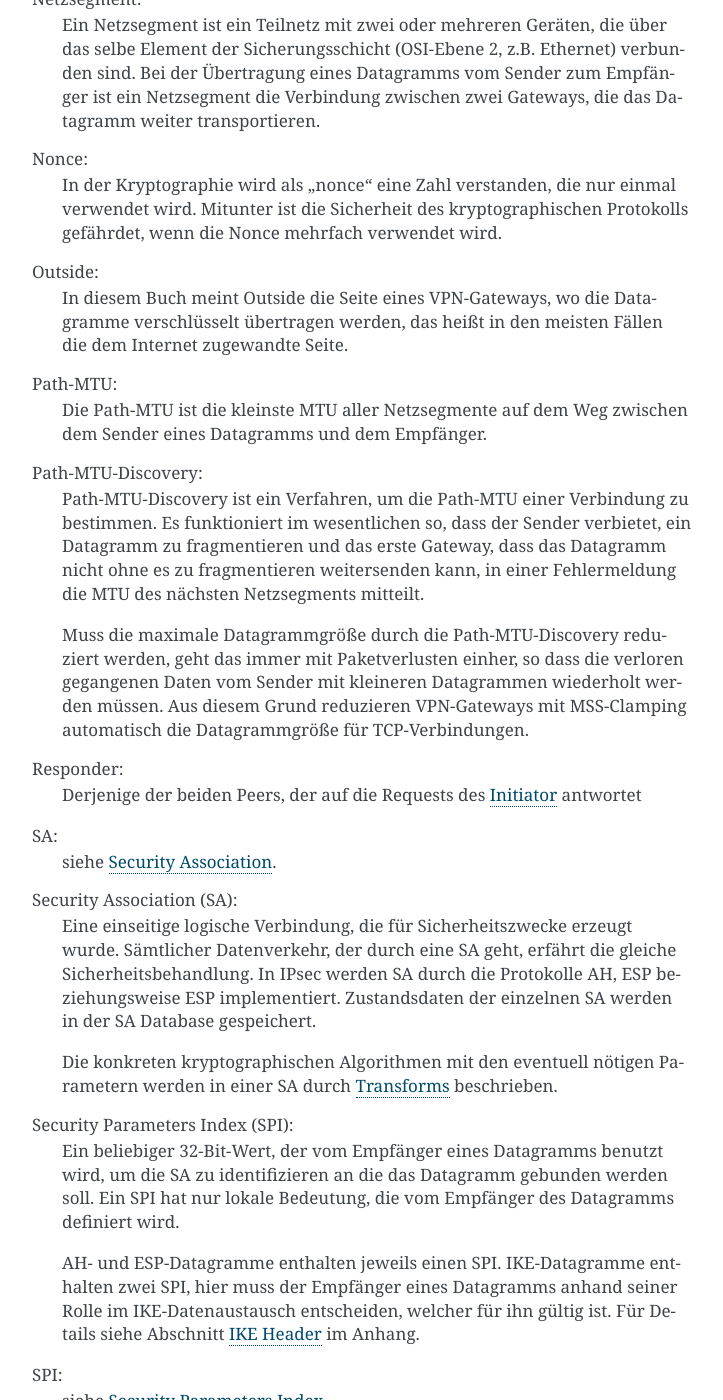
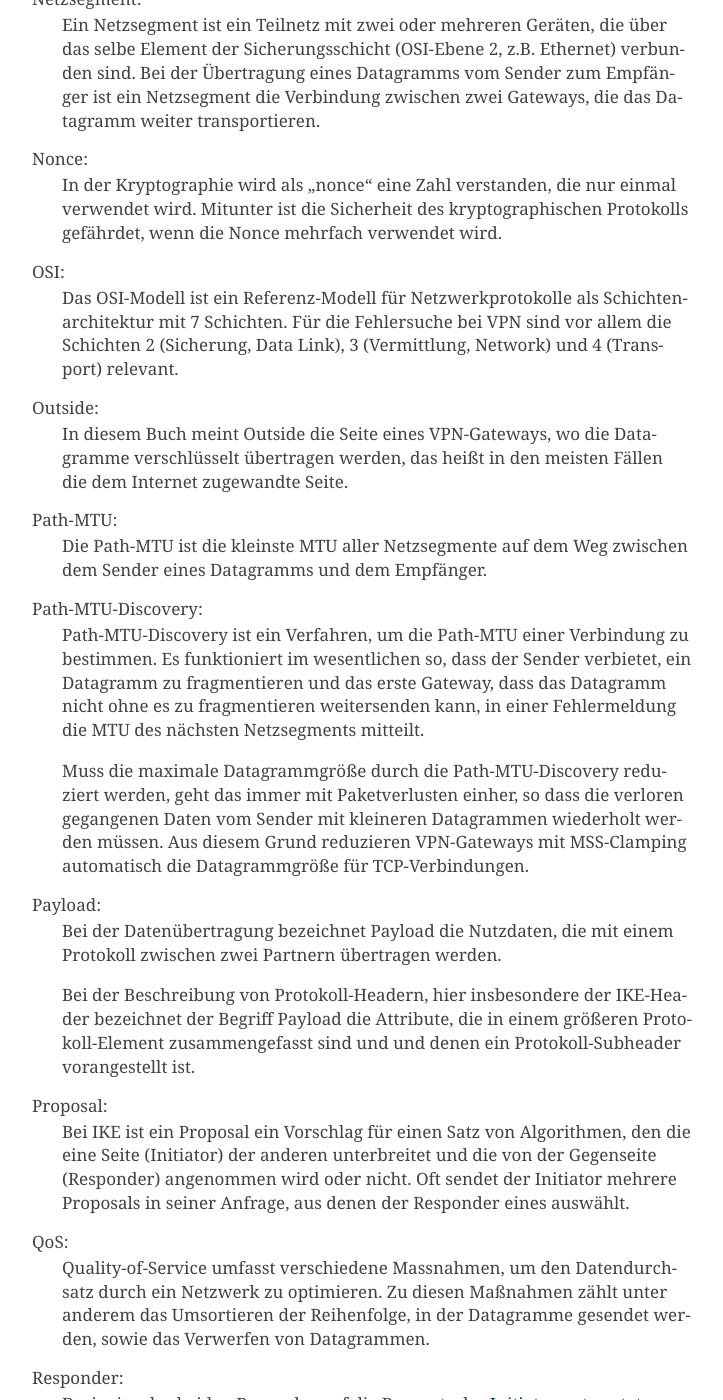
Before and after one commit to matwei-books/Fehlersuche-bei-IPsec-VPN-mit-IKEv2, a Sphinx documentation site: the page built from source/anhang/glossar.rst, in a window 1280 px wide and 1400 px high, scrolled down 2743 px. Shown: the whole window, without its empty margins (388-1111 px from the left). Built offline with Sphinx 7.4.7, drawn with Linux system fonts in a browser that asks for light colours; cross-references to code outside the pages are shown as plain code; some of the changed text lies outside the part shown.

Commit message:
Stichpunkte ergänzt

```diff
--- a/source/anhang/glossar.rst
+++ b/source/anhang/glossar.rst
@@ -193,6 +193,15 @@ Nonce:
   kryptographischen Protokolls gefährdet, wenn die Nonce mehrfach
   verwendet wird.
 
+.. index:: OSI
+
+OSI:
+  Das OSI-Modell ist ein Referenz-Modell für Netzwerkprotokolle als
+  Schichtenarchitektur mit 7 Schichten.
+  Für die Fehlersuche bei VPN sind vor allem die Schichten
+  2 (Sicherung, Data Link), 3 (Vermittlung, Network) und 4 (Transport)
+  relevant.
+
 .. index:: ! Outside
 
 Outside:
@@ -224,6 +233,35 @@ Path-MTU-Discovery:
   wiederholt werden müssen.
   Aus diesem Grund reduzieren VPN-Gateways mit MSS-Clamping automatisch
   die Datagrammgröße für TCP-Verbindungen.
+
+.. index:: Payload
+
+Payload:
+  Bei der Datenübertragung bezeichnet Payload die Nutzdaten, die mit
+  einem Protokoll zwischen zwei Partnern übertragen werden.
+
+  Bei der Beschreibung von Protokoll-Headern, hier insbesondere der
+  IKE-Header bezeichnet der Begriff Payload die Attribute, die in
+  einem größeren Protokoll-Element zusammengefasst sind und und denen
+  ein Protokoll-Subheader vorangestellt ist.
+
+.. index:: Proposal
+
+Proposal:
+  Bei IKE ist ein Proposal ein Vorschlag für einen Satz von Algorithmen,
+  den die eine Seite (Initiator) der anderen unterbreitet und die von
+  der Gegenseite (Responder) angenommen wird oder nicht.
+  Oft sendet der Initiator mehrere Proposals in seiner Anfrage, aus
+  denen der Responder eines auswählt.
+
+.. index:: QoS
+
+QoS:
+  Quality-of-Service umfasst verschiedene Massnahmen, um den
+  Datendurchsatz durch ein Netzwerk zu optimieren.
+  Zu diesen Maßnahmen zählt unter anderem das Umsortieren der
+  Reihenfolge, in der Datagramme gesendet werden, sowie das Verwerfen
+  von Datagrammen.
 
 .. index:: ! Responder
 
```
Also changed, not shown: other parts of source/anhang/glossar.rst (+3 -3 lines).
